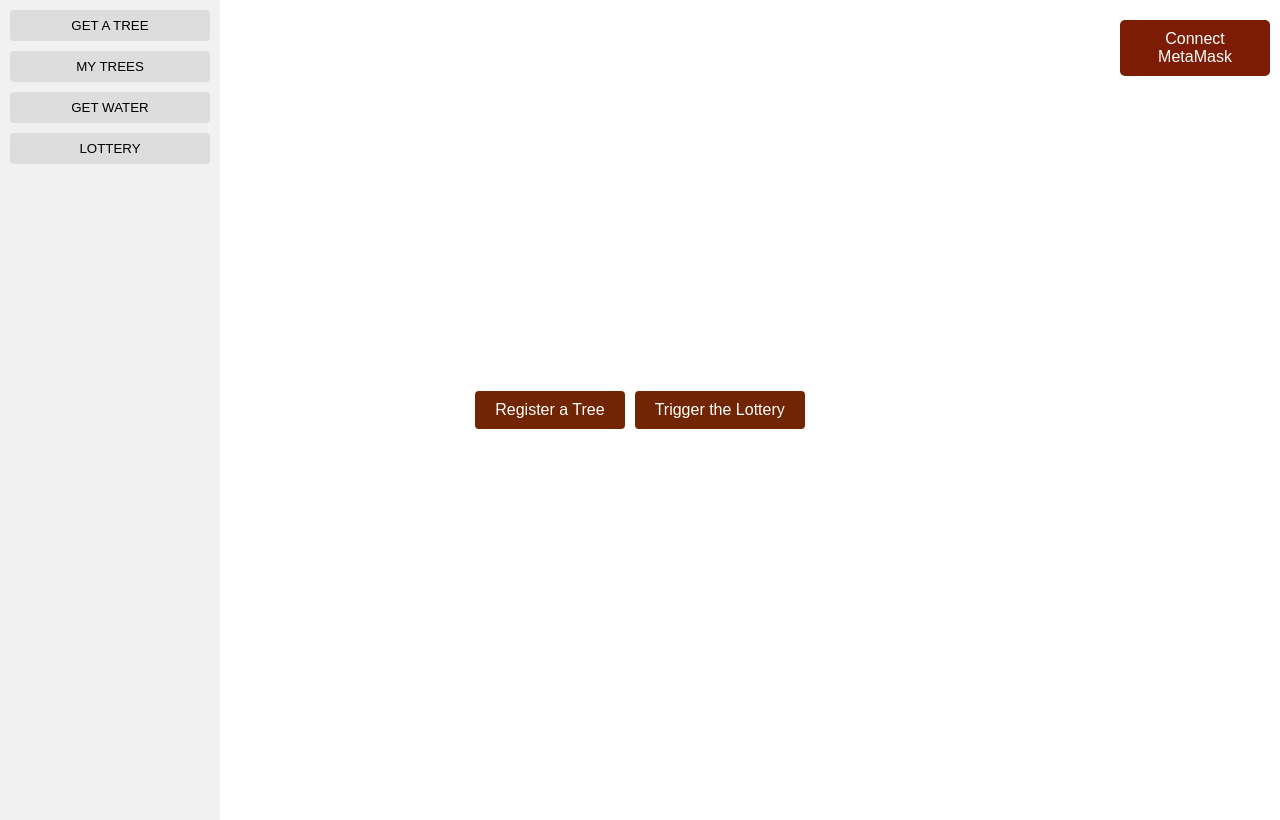
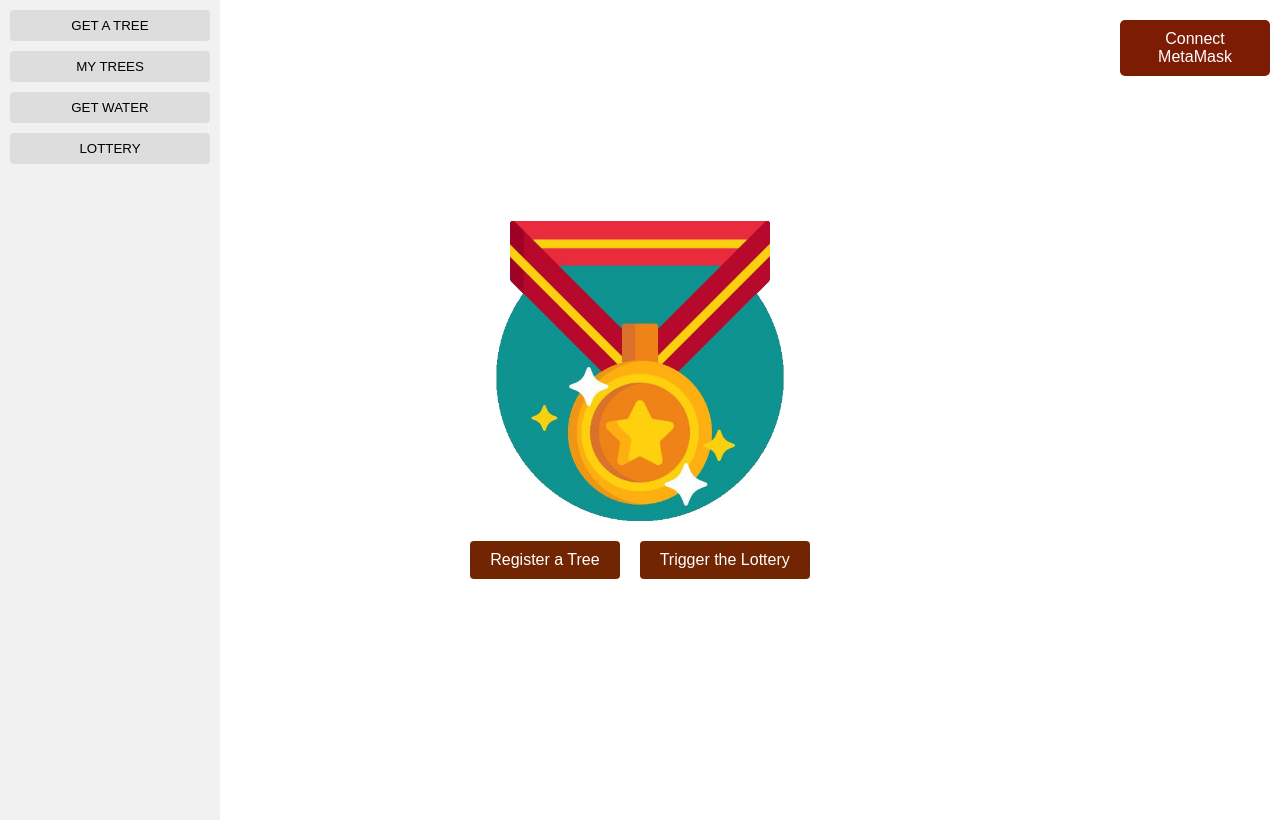
Before and after one commit to heyou88/Degencanopy-FrontEnd, a React (Create React App) app: page / in a window 1280 px wide. Both pictures are taken after a click on the button "LOTTERY". Built offline with nearby package versions, Linux system fonts and the light colour scheme.

Commit message:
add lottery image

```diff
--- a/src/components/Lottery.js
+++ b/src/components/Lottery.js
@@ -1,5 +1,6 @@
 import React, { useState } from "react";
 import './page.css';
+import lottery from './tree-images/lottery.png';
 function LotteryView() {
   const [lotteryResult, setLotteryResult] = useState(null);
 
@@ -24,10 +25,12 @@ function LotteryView() {
   };
 
   return (
-    <div>
-      <button className="lottery-button" onClick={registerTree}>Register a Tree</button>
-      <span className="button-gap" />
-      <button className="lottery-button" onClick={triggerLottery}>Trigger the Lottery</button>
+    <div className="lottery-view">
+      <img src={lottery} className="lottery-image" alt="lottery" />
+      <div className="button-container">
+        <button className="lottery-button" onClick={registerTree}>Register a Tree</button>
+        <button className="lottery-button" onClick={triggerLottery}>Trigger the Lottery</button>
+      </div>
       {lotteryResult === "won" && (
         <div>
           <h2>YOU WON !</h2>
@@ -36,7 +39,7 @@ function LotteryView() {
       )}
       {lotteryResult === "lost" && (
         <div>
-          <h2>SORRY,YOU DIDN'T WIN THIS TIME</h2>
+          <h2>SORRY, YOU DIDN'T WIN THIS TIME</h2>
           <p>Try growing your tree to improve your chances and try again next week</p>
         </div>
       )}
--- a/src/components/page.css
+++ b/src/components/page.css
@@ -162,3 +162,24 @@ get-water-button:hover {
 .button-gap {
   margin-right: 10px; /* Adjust the value as needed */
 }
+
+.lottery-view {
+  text-align: center;
+}
+
+.lottery-image {
+  display: block;
+  margin: 0 auto;
+  max-width: 300px; /* Adjust the width as needed */
+  margin-bottom: 20px; /* Adjust the spacing as needed */
+}
+
+.button-container {
+  display: flex;
+  justify-content: center;
+  margin-bottom: 20px; /* Adjust the spacing as needed */
+}
+
+.lottery-button {
+  margin: 0 10px; /* Adjust the spacing as needed */
+}
```
Also changed, not shown: src/components/tree-images/lottery.png (added).
